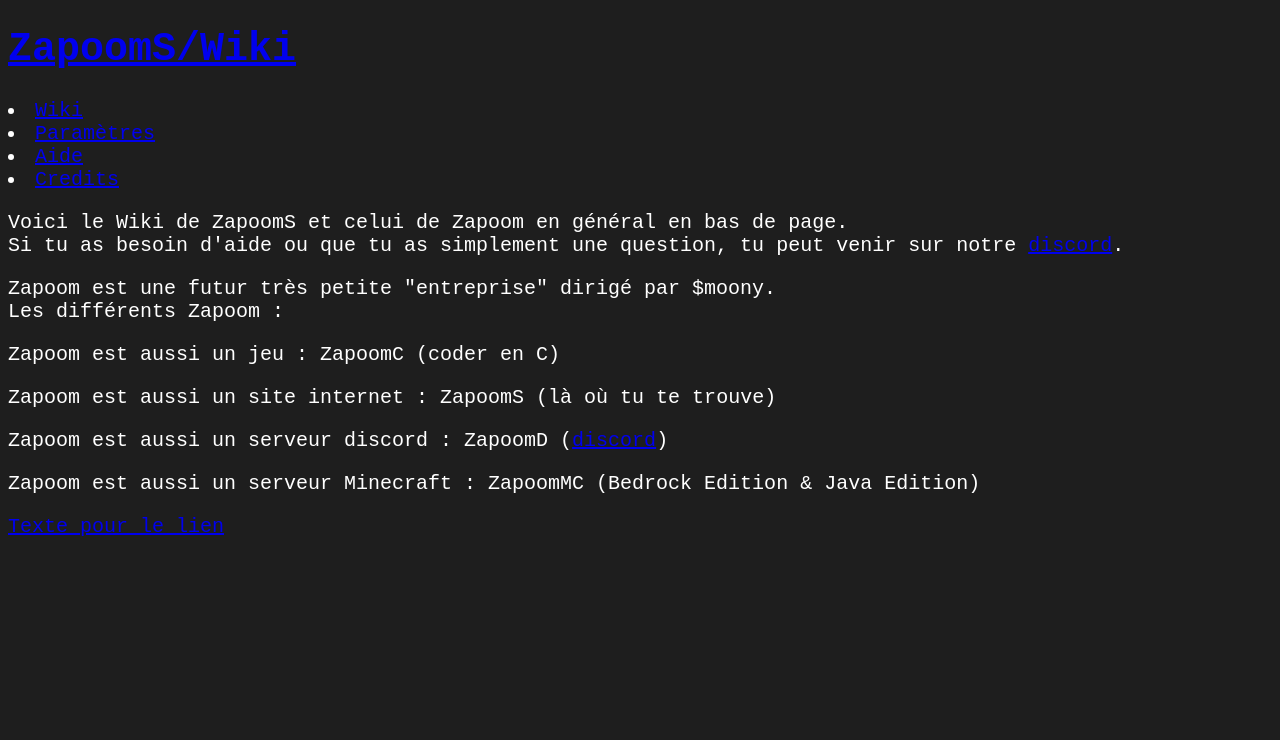
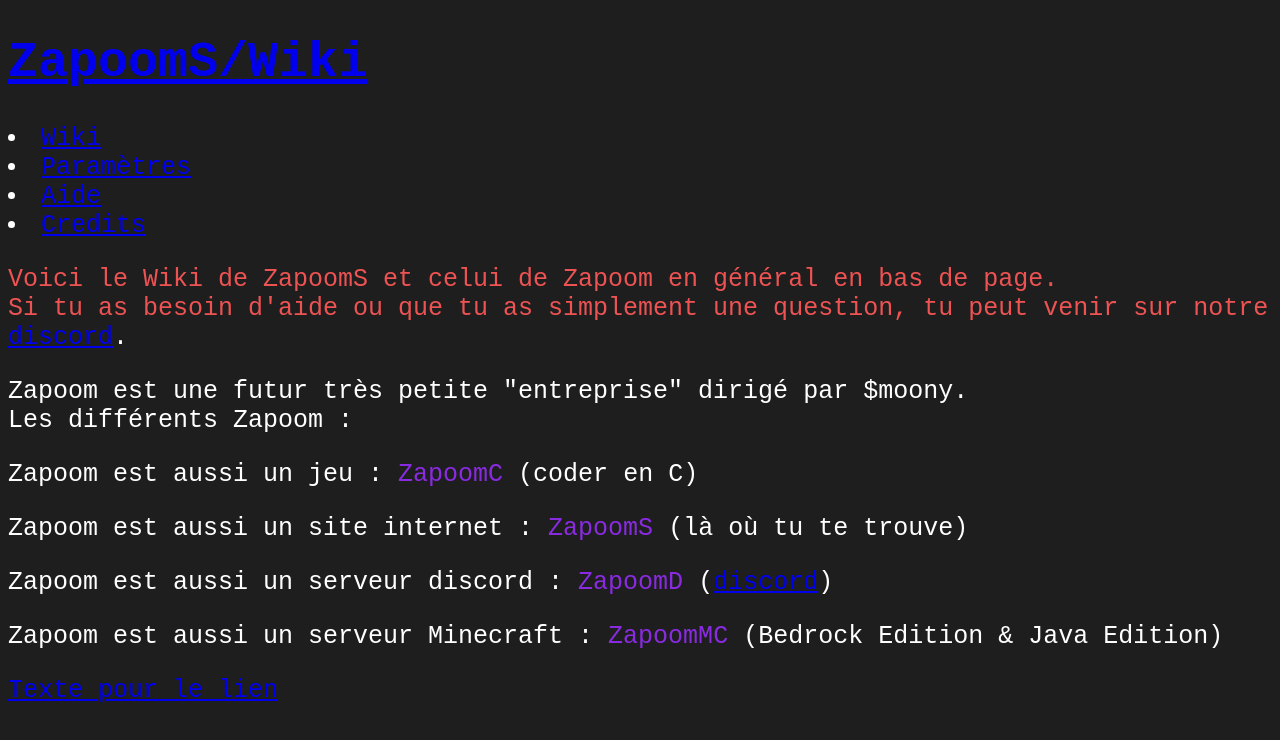
Before and after one commit to moony404/ZapoomS, a plain HTML site: page ZapoomS_Wiki.html in a window 1280 px wide. Drawn offline with Linux system fonts and the light colour scheme.

Commit message:
Update css.css

```diff
--- a/css.css
+++ b/css.css
@@ -3,7 +3,7 @@ body
     background-color: #1e1e1e;
     color: white;
     font-family: monospace;
-    font-size: 20px;
+    font-size: 25px;
 }
 
 .T
@@ -16,12 +16,37 @@ table
     border-collapse:collapse;
 }
 
-td
-{
-    border:1px solid rgb(0, 0, 0);
-}
-
 .Bienvenue
 {
     color: azure;
 }
+
+.textPresentation
+{
+    color: rgb(238, 83, 83);
+}
+
+.ZapoomC
+{
+    color: blueviolet;
+}
+
+.ZapoomS
+{
+    color: blueviolet;
+}
+
+.ZapoomD
+{
+    color: blueviolet;
+}
+
+.ZapoomMC
+{
+    color: blueviolet;
+}
+
+.credits
+{
+    color: rgb(152, 152, 153);
+}
```
